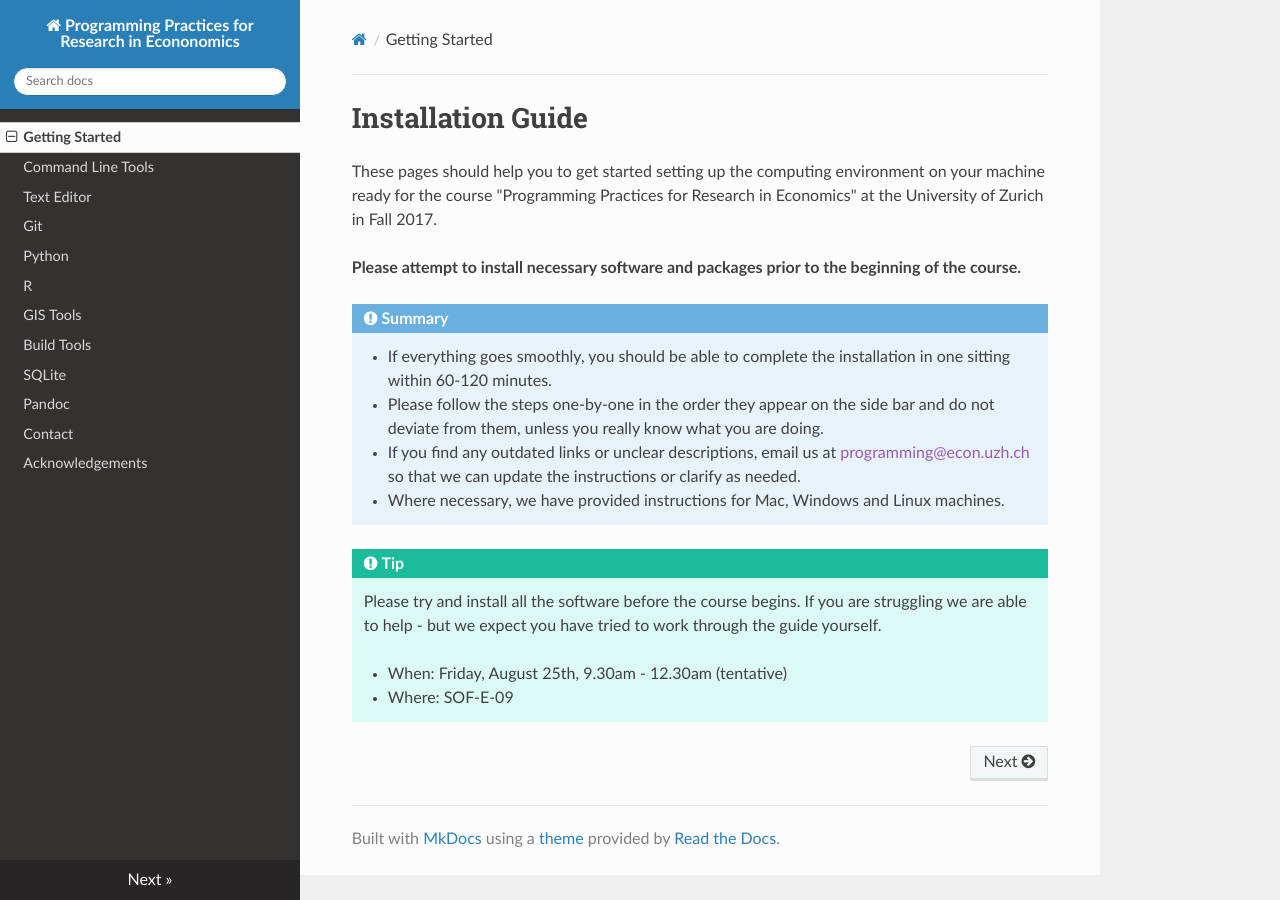
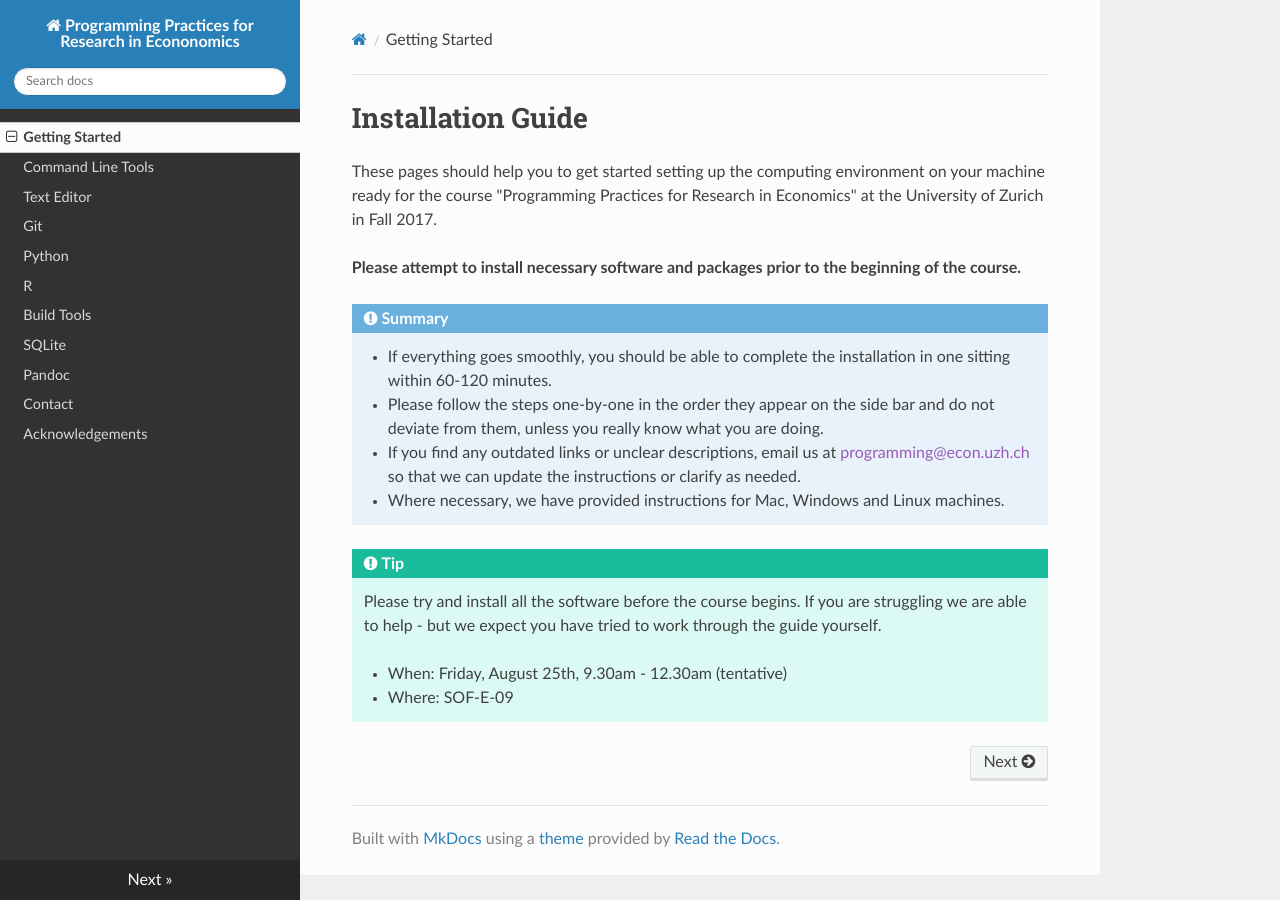
Before and after one commit to pp4rs/DEPRECATED-installation-guide, an MkDocs documentation site: the page built from docs/index.md, in a window 1280 px wide. Built offline with MkDocs 1.6.1, drawn with Linux system fonts in a browser that asks for light colours; nearby versions of some CDN libraries; old or Windows-style settings are respelled for this version of MkDocs.

Commit message:
removed GIS tools page, focus on using R for GIS instead

```diff
--- a/mkdocs.yml
+++ b/mkdocs.yml
@@ -9,7 +9,7 @@ pages:
 - R: r.md
 # - Automation with Make: make.md
 # - Automation with Waf: waf.md
-- GIS Tools: qgis.md
+#- GIS Tools: qgis.md
 - Build Tools: snakemake.md
 - SQLite: sqlite.md
 - Pandoc: pandoc.md
```
